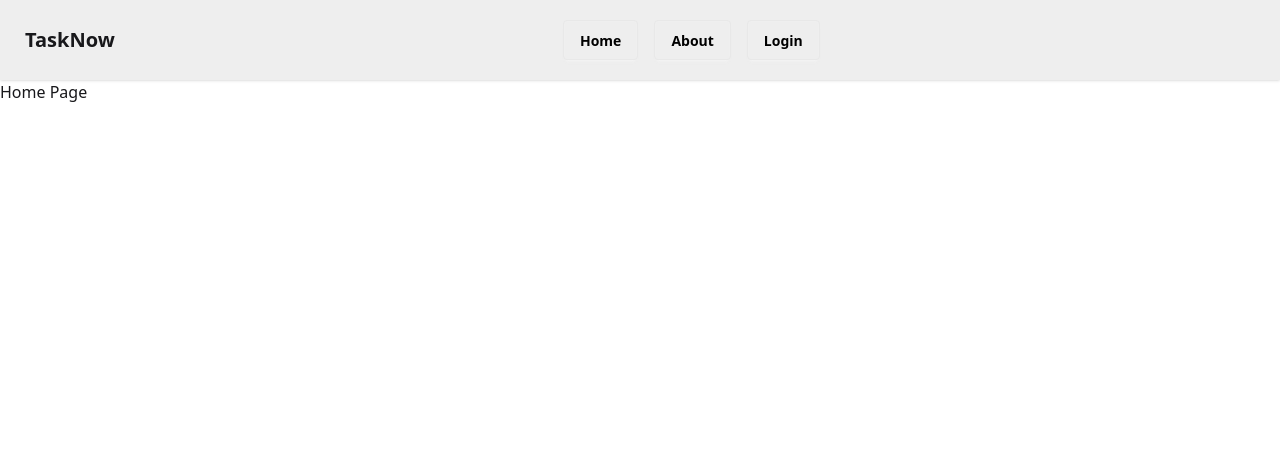
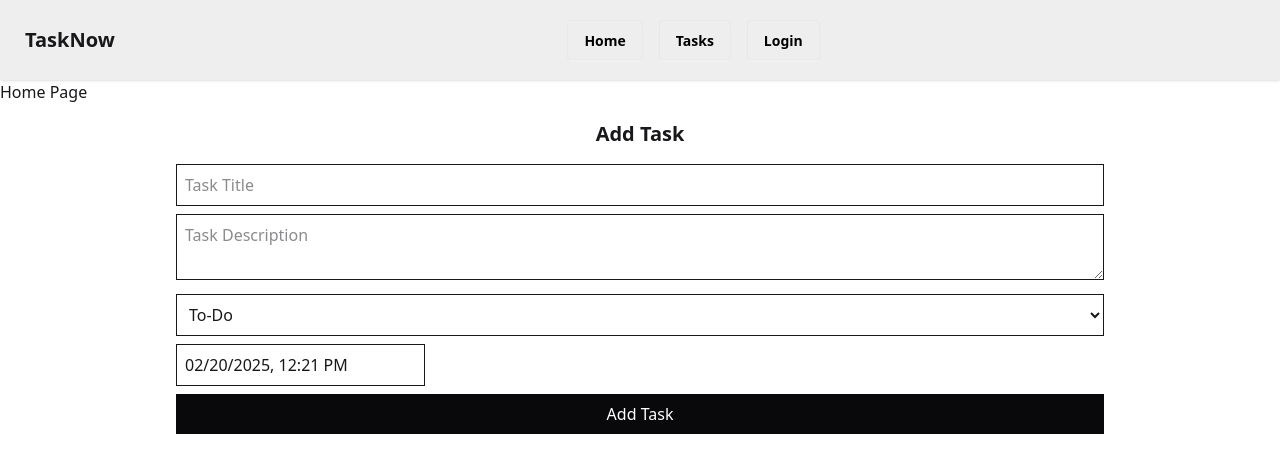
Before and after one commit to akashmuhammadabrrar/task-manager-client, a React (Vite) app: page / in a window 1280 px wide. Shown: the top 472 px of the page. Built offline with nearby package versions, Linux system fonts and the light colour scheme; no server answers.

Commit message:
this commit for the make a privet routes and send tsasks data to the database successfully

```diff
--- a/package.json
+++ b/package.json
@@ -12,8 +12,12 @@
   "dependencies": {
     "@react-icons/all-files": "^4.1.0",
     "@tailwindcss/vite": "^4.0.7",
+    "@tanstack/react-query": "^5.66.8",
+    "axios": "^1.7.9",
+    "date-fns": "^4.1.0",
     "firebase": "^11.3.1",
     "react": "^19.0.0",
+    "react-datepicker": "^8.1.0",
     "react-dom": "^19.0.0",
     "react-icons": "^5.5.0",
     "react-router": "^7.2.0",
--- a/src/App.jsx
+++ b/src/App.jsx
@@ -3,6 +3,8 @@ import Home from "./pages/Home";
 import Root from "./layouts/Root";
 import Login from "./pages/Login/Login";
 import Register from "./pages/Login/Register";
+import Tasks from "./pages/Tasks";
+import PrivetRoute from "./routes/PrivetRoute";
 
 function App() {
   return (
@@ -11,6 +13,14 @@ function App() {
         <Route index element={<Home></Home>}></Route>
         <Route path="/login" element={<Login></Login>}></Route>
         <Route path="/register" element={<Register></Register>}></Route>
+
+        <Route
+          path="/tasks"
+          element={
+            <PrivetRoute>
+              <Tasks></Tasks>
+            </PrivetRoute>
+          }></Route>
       </Route>
     </Routes>
   );
--- a/src/components/Navbar.jsx
+++ b/src/components/Navbar.jsx
@@ -1,12 +1,10 @@
-import React, { useContext, useState } from "react";
-import { Link, useLocation } from "react-router";
+import React, { useContext } from "react";
+import { Link } from "react-router";
 import { AuthContext } from "../Provider/AuthProvider";
 import Swal from "sweetalert2";
 
 const Navbar = () => {
   const { user, logOut } = useContext(AuthContext);
-  const [activeButton, setActiveButton] = useState("");
-  const location = useLocation();
 
   const handleLogOut = () => {
     logOut()
@@ -24,39 +22,19 @@ const Navbar = () => {
       });
   };
 
-  const handleButtonClick = (buttonName) => {
-    setActiveButton(buttonName);
-  };
-
-  React.useEffect(() => {
-    setActiveButton("");
-  }, [location.pathname]);
-
   return (
     <div className="navbar bg-base-300 shadow-sm">
       <a className="btn btn-ghost text-xl">TaskNow</a>
 
       <ul className="navbar-end flex navbar items-center gap-4 ml-16">
         <li>
-          <button
-            className={`btn ${
-              activeButton === "home"
-                ? "bg-gray-800 text-white"
-                : "bg-transparent text-black"
-            }`}
-            onClick={() => handleButtonClick("home")}>
+          <button className="btn bg-transparent text-black">
             <Link to={"/"}>Home</Link>
           </button>
         </li>
         <li>
-          <button
-            className={`btn ${
-              activeButton === "about"
-                ? "bg-gray-800 text-white"
-                : "bg-transparent text-black"
-            }`}
-            onClick={() => handleButtonClick("about")}>
-            <Link to={"/about"}>About</Link>
+          <button className="btn bg-transparent text-black">
+            <Link to={"/tasks"}>Tasks</Link>
           </button>
         </li>
 
@@ -69,13 +47,7 @@ const Navbar = () => {
         ) : (
           <>
             <li>
-              <button
-                className={`btn ${
-                  activeButton === "login"
-                    ? "bg-gray-800 text-white"
-                    : "bg-transparent text-black"
-                }`}
-                onClick={() => handleButtonClick("login")}>
+              <button className="btn bg-transparent text-black">
                 <Link to={"/login"}>Login</Link>
               </button>
             </li>
--- /dev/null
+++ b/src/components/TaskBoard.jsx
@@ -0,0 +1,196 @@
+// import React, { useState } from "react";
+// import DatePicker from "react-datepicker";
+// import "react-datepicker/dist/react-datepicker.css";
+// import { format } from "date-fns";
+// import useAxios from "../hooks/useAxios";
+
+// const TaskBoard = () => {
+//   const axios = useAxios();
+
+//   const [task, setTask] = useState({
+//     title: "",
+//     description: "",
+//     category: "To-Do",
+//     dueDate: new Date(), // Default to current date
+//   });
+
+//   const handleChange = (e) => {
+//     setTask({ ...task, [e.target.name]: e.target.value });
+//   };
+
+//   const handleDateChange = (date) => {
+//     setTask({ ...task, dueDate: date });
+//   };
+
+//   const handleSubmit = async (e) => {
+//     e.preventDefault();
+//     console.log("Task Data:", {
+//       ...task,
+//       dueDate: format(task.dueDate, "yyyy-MM-dd HH:mm"), // Format timestamp
+//     });
+//   };
+
+//   return (
+//     <div>
+//       <div className="p-4 w-[75%] mx-auto">
+//         <h2 className="text-xl font-bold mb-4 text-center">Add Task</h2>
+//         <form onSubmit={handleSubmit} className="space-y-2">
+//           <input
+//             type="text"
+//             name="title"
+//             placeholder="Task Title"
+//             value={task.title}
+//             onChange={handleChange}
+//             required
+//             className="border p-2 w-full"
+//           />
+//           <textarea
+//             name="description"
+//             placeholder="Task Description"
+//             value={task.description}
+//             onChange={handleChange}
+//             className="border p-2 w-full"
+//           />
+//           <select
+//             name="category"
+//             value={task.category}
+//             onChange={handleChange}
+//             className="border p-2 w-full">
+//             <option value="To-Do">To-Do</option>
+//             <option value="In Progress">In Progress</option>
+//             <option value="Done">Done</option>
+//           </select>
+
+//           {/* React DatePicker for Due Date */}
+//           <DatePicker
+//             selected={task.dueDate}
+//             onChange={handleDateChange}
+//             showTimeSelect
+//             dateFormat="Pp"
+//             className="border p-2 w-full"
+//           />
+
+//           <button
+//             type="submit"
+//             className="cursor-pointer bg-neutral text-white p-2 w-full">
+//             Add Task
+//           </button>
+//         </form>
+//       </div>
+//     </div>
+//   );
+// };
+
+// export default TaskBoard;
+
+import React, { useState } from "react";
+import DatePicker from "react-datepicker";
+import "react-datepicker/dist/react-datepicker.css";
+import { format } from "date-fns";
+import useAxios from "../hooks/useAxios";
+
+const TaskBoard = () => {
+  const axios = useAxios();
+
+  const [task, setTask] = useState({
+    title: "",
+    description: "",
+    category: "To-Do",
+    dueDate: new Date(), // Default to current date
+  });
+
+  const [loading, setLoading] = useState(false);
+  const [error, setError] = useState("");
+
+  const handleChange = (e) => {
+    setTask({ ...task, [e.target.name]: e.target.value });
+  };
+
+  const handleDateChange = (date) => {
+    setTask({ ...task, dueDate: date });
+  };
+
+  const handleSubmit = async (e) => {
+    e.preventDefault();
+    setLoading(true);
+    setError("");
+
+    try {
+      const formattedTask = {
+        ...task,
+        dueDate: format(task.dueDate, "yyyy-MM-dd HH:mm"), // Format timestamp
+      };
+
+      const response = await axios.post("/tasks", formattedTask);
+      console.log("Task added successfully:", response.data);
+      alert("Task added successfully!");
+
+      // Clear form after submission
+      setTask({
+        title: "",
+        description: "",
+        category: "To-Do",
+        dueDate: new Date(),
+      });
+    } catch (err) {
+      console.error("Error adding task:", err);
+      setError("Failed to add task. Please try again.");
+    } finally {
+      setLoading(false);
+    }
+  };
+
+  return (
+    <div>
+      <div className="p-4 w-[75%] mx-auto">
+        <h2 className="text-xl font-bold mb-4 text-center">Add Task</h2>
+        {error && <p className="text-red-500 text-center">{error}</p>}
+        <form onSubmit={handleSubmit} className="space-y-2">
+          <input
+            type="text"
+            name="title"
+            placeholder="Task Title"
+            value={task.title}
+            onChange={handleChange}
+            required
+            className="border p-2 w-full"
+          />
+          <textarea
+            name="description"
+            placeholder="Task Description"
+            value={task.description}
+            onChange={handleChange}
+            className="border p-2 w-full"
+          />
+          <select
+            name="category"
+            value={task.category}
+            onChange={handleChange}
+            className="border p-2 w-full">
+            <option value="To-Do">To-Do</option>
+            <option value="In Progress">In Progress</option>
+            <option value="Done">Done</option>
+          </select>
+
+          {/* React DatePicker for Due Date */}
+          <DatePicker
+            selected={task.dueDate}
+            onChange={handleDateChange}
+            showTimeSelect
+            dateFormat="Pp"
+            className="border p-2 w-full"
+          />
+
+          <button
+            type="submit"
+            disabled={loading}
+            className="cursor-pointer bg-neutral text-white p-2 w-full">
+            {loading ? "Adding..." : "Add Task"}
+          </button>
+        </form>
+      </div>
+    </div>
+  );
+};
+
+export default TaskBoard;
--- /dev/null
+++ b/src/hooks/useAxios.jsx
@@ -0,0 +1,11 @@
+import axios from "axios";
+
+const axiosPublic = axios.create({
+  baseURL: "http://localhost:5001",
+});
+
+const useAxios = () => {
+  return axiosPublic;
+};
+
+export default useAxios;
--- a/src/pages/Home.jsx
+++ b/src/pages/Home.jsx
@@ -1,9 +1,11 @@
 import React from "react";
+import TaskBoard from "../components/TaskBoard";
 
 const Home = () => {
   return (
     <div>
       <h2>Home Page</h2>
+      <TaskBoard></TaskBoard>
     </div>
   );
 };
--- /dev/null
+++ b/src/pages/Tasks.jsx
@@ -0,0 +1,13 @@
+import React from "react";
+
+const Tasks = () => {
+  return (
+    <div className="container mx-auto mt-10">
+      <h2 className="text-xl sm:text-2xl md:text-3xl lg:text-4xl text-center font-semibold">
+        All Tasks I Added
+      </h2>
+    </div>
+  );
+};
+
+export default Tasks;
--- /dev/null
+++ b/src/routes/PrivetRoute.jsx
@@ -0,0 +1,19 @@
+import React, { useContext } from "react";
+import { AuthContext } from "../Provider/AuthProvider";
+import { Navigate } from "react-router"; // Ensure you are importing from "react-router-dom"
+
+const PrivetRoute = ({ children }) => {
+  const { user, loading } = useContext(AuthContext);
+
+  if (loading) {
+    return <span className="loading loading-bars loading-xl"></span>;
+  }
+
+  if (!user) {
+    return <Navigate to="/login" />;
+  }
+
+  return children;
+};
+
+export default PrivetRoute;
```
Also changed, not shown: 1 other file (tests, documents, lock files or other folders).
